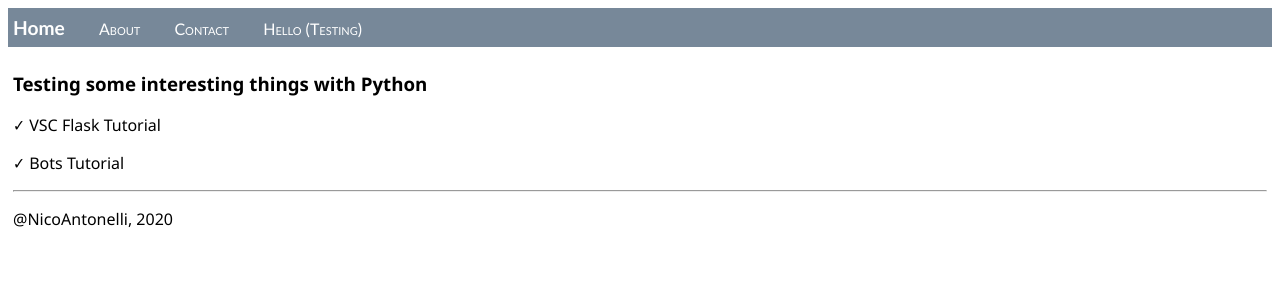
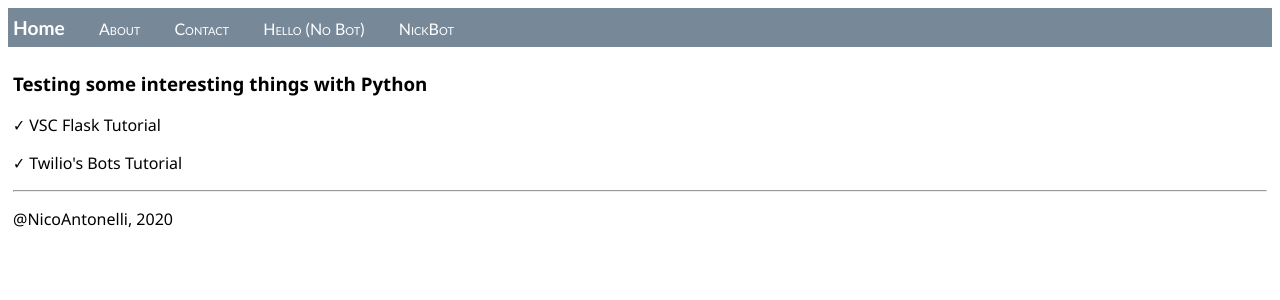
Before and after one commit to NicoAntonelli/NickBot, a Flask app: page / in a window 1280 px wide. Shown: the top 300 px of the page. Run offline with Flask 2, Linux system fonts and the light colour scheme.

Commit message:
Added Bot template

```diff
--- a/simple_app/templates/home.html
+++ b/simple_app/templates/home.html
@@ -5,5 +5,5 @@ Home
 {% block content %}
     <h3>Testing some interesting things with Python</h3>
     <p>✓ VSC Flask Tutorial</p>
-    <p>✓ Bots Tutorial</p>
+    <p>✓ Twilio's Bots Tutorial</p>
 {% endblock %}
--- a/simple_app/templates/layout.html
+++ b/simple_app/templates/layout.html
@@ -11,7 +11,8 @@
             <a href="{{ url_for('home') }}" class="navbar-brand">Home</a>
             <a href="{{ url_for('about') }}" class="navbar-item">About</a>
             <a href="{{ url_for('contact') }}" class="navbar-item">Contact</a>
-            <a href="{{ url_for('hello_there') }}" class="navbar-item">Hello (Testing)</a>
+            <a href="{{ url_for('hello_there') }}" class="navbar-item">Hello (No Bot)</a>
+            <a href="{{ url_for('bot_info') }}" class="navbar-item">NickBot</a>
         </div>
 
         <div class="body-content">
--- a/simple_app/views.py
+++ b/simple_app/views.py
@@ -31,6 +31,11 @@ def get_data():
     return app.send_static_file("data.json")
 
 
+@app.route("/api/bot_info")
+def bot_info():
+    return render_template("bot.html")
+
+
 # SMS / WhatsApp Bot
 @app.route("/api/bot", methods=["POST"])
 def bot():
```
Also changed, not shown: simple_app/templates/bot.html (added, +9 -0 lines).
